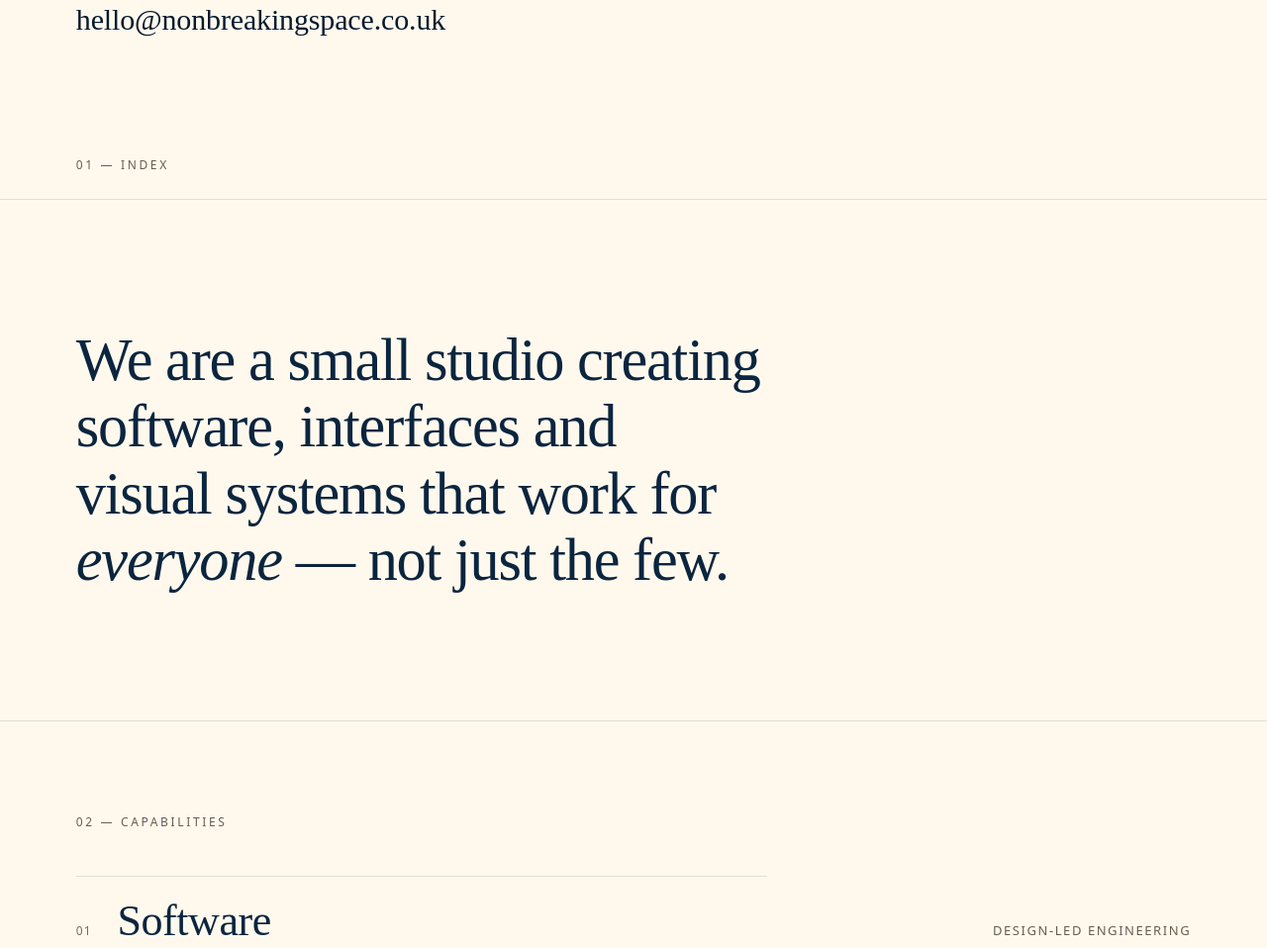
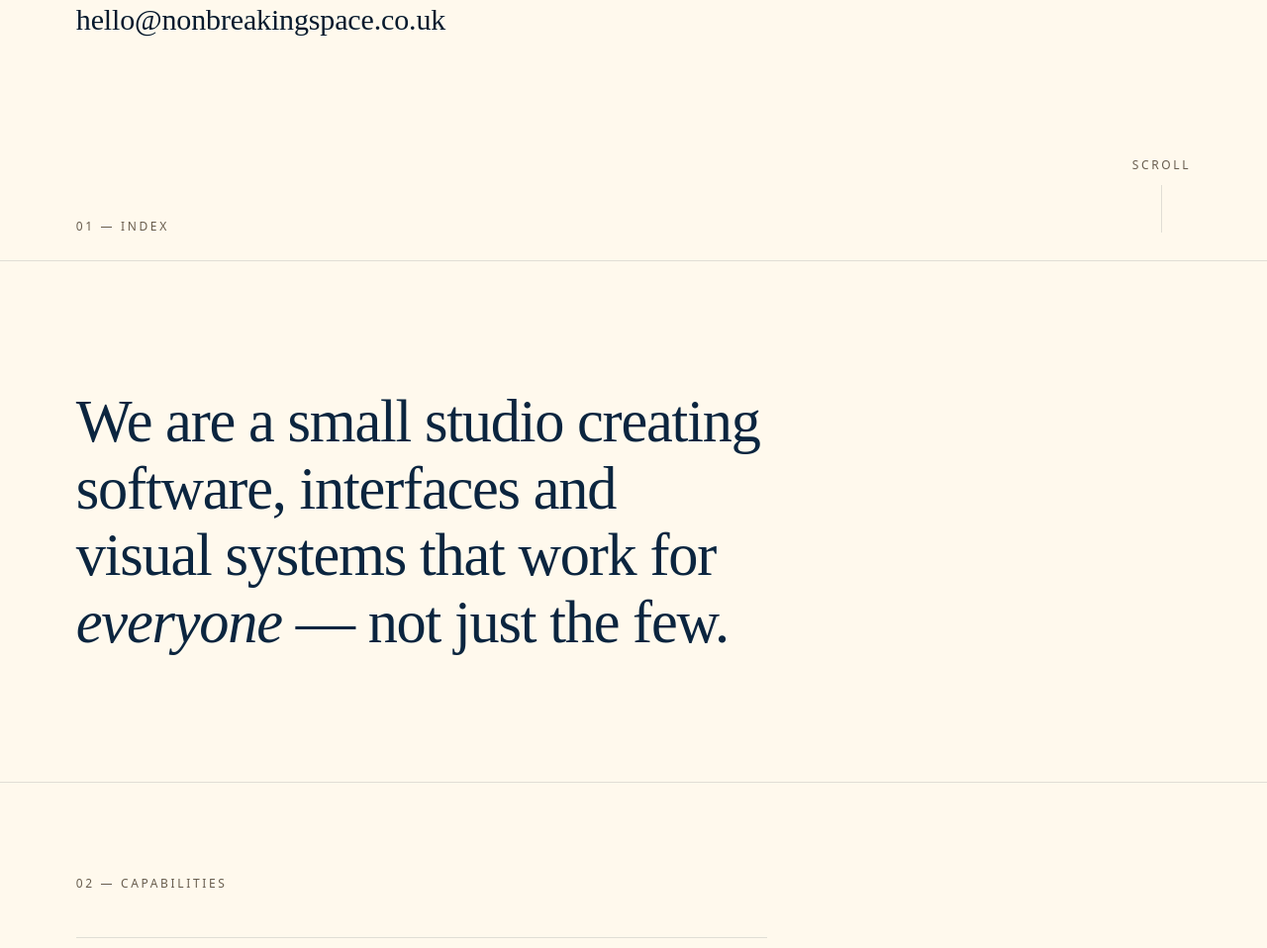
Before and after one commit to nonbreakingspaceltd/nonbreakingspace-holding-page, an Astro site: page / in a window 1280 px wide. Shown: the part 798-1756 px from the top of the page at 99% size. Built offline with nearby package versions, Linux system fonts and the light colour scheme; Astro itself is replaced by a stand-in of ours; some packages are replaced by stand-ins of ours; a web font is replaced by a local one.

Commit message:
feat: enhance link styling and add scroll cue to hero footer (#34)
* style: nudge link underline clear of descenders

The .link-underline rule sits at the bottom of the link's padding box, and
0.1em wasn't enough clearance, so g/p/y descenders touched it. Add a fixed 2px
on top of the relative offset (padding-bottom: calc(0.1em + 2px)).

* feat: add a scroll cue to the hero footer

A hair-tracked "Scroll" label over a single hairline down which a bead of the
tan accent slowly glides — right-hung to answer the "01 — Index" mark at the
opposite gutter, built only from the page's existing vocabulary (eyebrow type,
a rule, the one accent). It's a real anchor to #statement, reduced-motion safe
(the bead simply never runs) and dark-mode aware via the role tokens.

Also mark .hero__foot eager so it reveals on load. It sits at the foot of the
100svh hero — inside the IntersectionObserver's bottom-10% dead zone — so the
non-eager path never fired and the whole footer stayed at opacity 0 until the
user scrolled. That trapped the new cue (which must show before any scroll) and
had already been silently hiding "01 — Index" on load.

* fix: satisfy biome formatting in Hero scroll rule

---------

Co-authored-by: copilot-swe-agent[bot] <198982749+Copilot@users.noreply.github.com>

```diff
--- a/src/components/Hero/Hero.astro
+++ b/src/components/Hero/Hero.astro
@@ -32,7 +32,12 @@ const email = 'hello@nonbreakingspace.co.uk';
     </div>
   </div>
 
-  <div class="wrap hero__foot" data-reveal style="--reveal-delay: 820ms">
+  <div class="wrap hero__foot" data-reveal data-reveal-eager style="--reveal-delay: 820ms">
     <p class="eyebrow"><span class="index">01</span>&nbsp;&mdash;&nbsp;Index</p>
+
+    <a class="hero__scroll" href="#statement" aria-label="Scroll to content">
+      <span class="eyebrow hero__scroll-label" aria-hidden="true">Scroll</span>
+      <span class="hero__scroll-rule" aria-hidden="true"></span>
+    </a>
   </div>
 </section>
--- a/src/components/Hero/Hero.css
+++ b/src/components/Hero/Hero.css
@@ -68,8 +68,77 @@
   color: var(--text);
 }
 
+/* The index mark hangs at the left gutter; the scroll cue answers it at the
+     right, both anchored to the same baseline so the foot reads as one rule. */
 .hero__foot {
+  display: flex;
+  align-items: flex-end;
+  justify-content: space-between;
+  gap: 1.5rem;
   padding-bottom: clamp(1.25rem, 3.5vh, 2.25rem);
+}
+
+/* Scroll affordance — a hair-tracked label above a single hairline down which a
+     bead of the tan accent glides: the page's one quiet, repeating mark, built
+     from the same vocabulary as everything else (eyebrow type + a rule + the one
+     accent). A real anchor to the first section; smooth-scrolled by the global
+     scroll-behaviour, reduced-motion safe (the bead simply never runs). */
+.hero__scroll {
+  display: inline-flex;
+  flex-direction: column;
+  align-items: center;
+  gap: 0.9rem;
+}
+.hero__scroll-label {
+  transition: color 0.32s var(--ease-out-soft);
+}
+.hero__scroll:hover .hero__scroll-label,
+.hero__scroll:focus-visible .hero__scroll-label {
+  color: var(--text-strong);
+}
+
+.hero__scroll-rule {
+  position: relative;
+  width: 1px;
+  height: clamp(2.75rem, 6vh, 3.75rem);
+  overflow: hidden;
+  background: var(--rule);
+}
+/* The bead is a tan band masked into the hairline; held off-stage (opacity 0)
+     until the motion system is active, so reduced-motion leaves a still rule. */
+.hero__scroll-rule::after {
+  content: "";
+  position: absolute;
+  inset: 0;
+  background: linear-gradient(to bottom, transparent 35%, var(--accent) 50%, transparent 65%);
+  opacity: 0;
+}
+
+@media (prefers-reduced-motion: no-preference) {
+  .hero__scroll-rule::after {
+    animation: hero-scroll-bead 3s var(--ease-out-soft) infinite;
+  }
+}
+
+/* Fade in at the crown, run the rule, fade out at the foot, then hold off-stage
+     for a beat before the next pass — a slow, unhurried cadence, never a bounce. */
+@keyframes hero-scroll-bead {
+  0%,
+  6% {
+    transform: translateY(-100%);
+    opacity: 0;
+  }
+  24% {
+    opacity: 1;
+  }
+  58% {
+    opacity: 1;
+  }
+  76%,
+  100% {
+    transform: translateY(100%);
+    opacity: 0;
+  }
 }
 
 /* Short viewports (a small or split window): stop forcing the hero to fill
```
